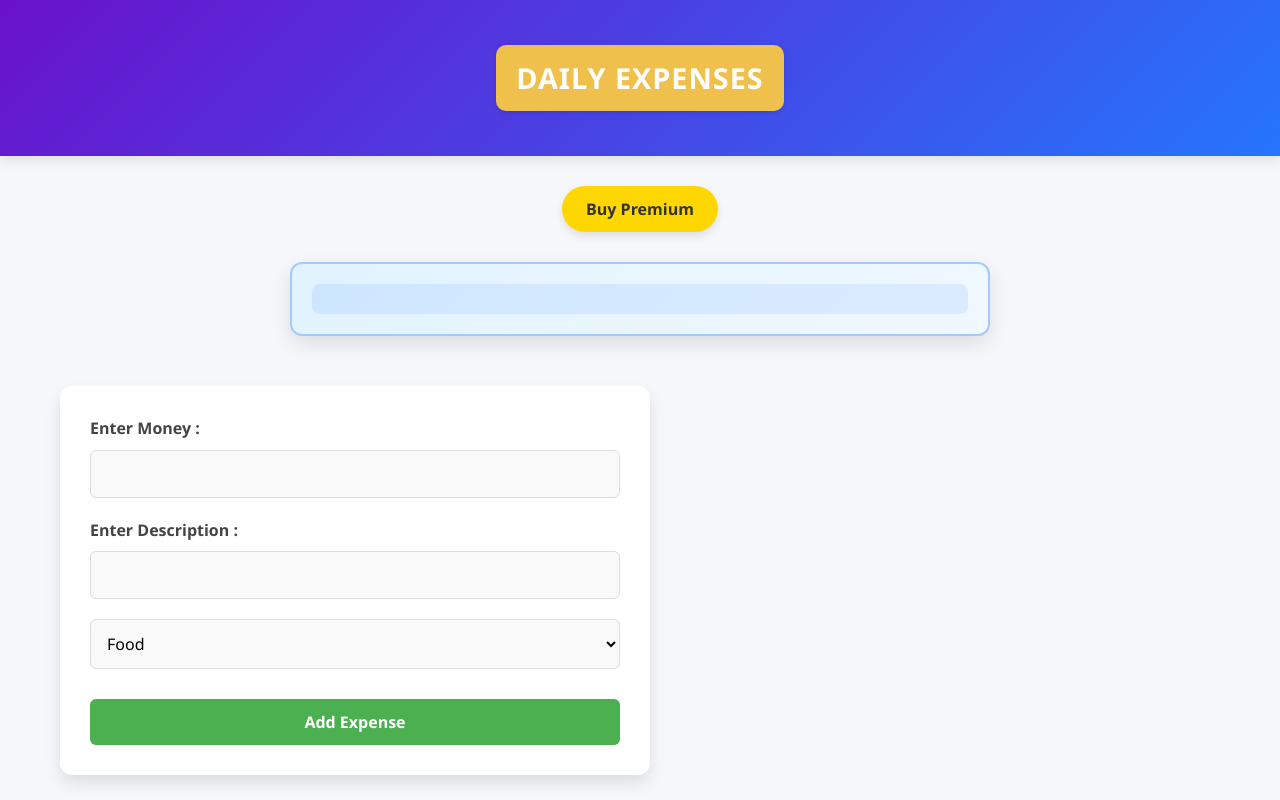
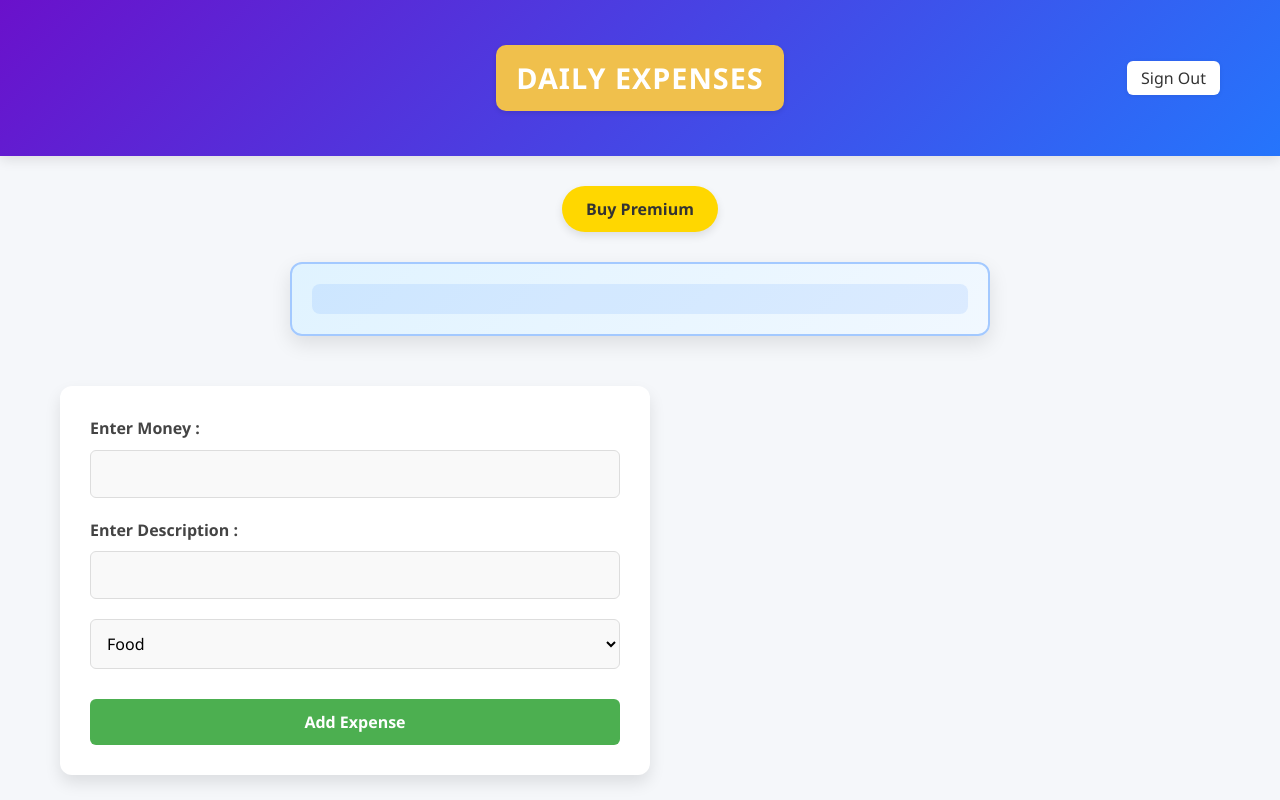
Before and after one commit to pushkarsabe/-Expense-Tracker-MongoDB-Node.js-Project, a website: page FontEnd Files/addExpense.html in a window 1280 px wide. Shown: the top 800 px of the page. Drawn offline with nearby package versions, Linux system fonts and the light colour scheme; no server answers; sample sign-in values are in the browser's storage.

Commit message:
logout button added

```diff
--- a/FontEnd Files/addExpense.html
+++ b/FontEnd Files/addExpense.html
@@ -11,8 +11,15 @@
 
 <body>
     <header>
-        <h2>Daily Expenses</h2>
+        <div class="header-content">
+            <h2>Daily Expenses</h2>
+            <div id="userSignOutDiv">
+                <span id="userName"></span>
+                <button id="signOutBtn" onclick="signOut()">Sign Out</button>
+            </div>
+        </div>
     </header>
+
 
     <button type="button" class="buyPremiumBtn" id="buyPremiumRazor" onclick="">Buy Premium</button>
 
--- a/FontEnd Files/addExpense.js
+++ b/FontEnd Files/addExpense.js
@@ -54,6 +54,19 @@ function parseJWT(token) {
     }).join(''));
 
     return JSON.parse(jsonPayload);
+}
+function signOut() {
+    console.log('inside signOut');
+    let token = localStorage.getItem('token');
+    if (token) {
+        localStorage.removeItem('token');
+        console.log('Token removed from localStorage');
+        displayMessage('Sign Out Successful', 'success');
+    }
+    setTimeout(() => {
+        window.location.href = '/login.html';
+        console.log('Redirecting to login page');
+    }, 1000)
 }
 
 //function to hide the premium button and display the text
@@ -174,7 +187,7 @@ document.addEventListener('DOMContentLoaded', async () => {
         displayMessage('Authentication failed. Please log in again.', 'error');
         setTimeout(() => {
             window.location.href = '/login.html';
-        }, 3000)
+        }, 1)
         return;
     }
 
@@ -225,6 +238,7 @@ document.addEventListener('DOMContentLoaded', async () => {
     //to pagination
     let currentPage = 1;
     let numberOfRows = document.getElementById('numberOfRows');
+    console.log('currentPage = ', currentPage, 'numberOfRows = ', numberOfRows.value);
 
     //if the user does not select the rows the this function will get called
     await fetchExpenseDataPagination(selectedRowOption, currentPage);
@@ -233,7 +247,7 @@ document.addEventListener('DOMContentLoaded', async () => {
     numberOfRows.addEventListener('change', async () => {
         console.log('inside DOMContentLoaded addEventListener change');
         selectedRowOption = numberOfRows.value;
-        console.log('selectedRowOption = ' + selectedRowOption);
+        console.log('selectedRowOption = ', selectedRowOption);
         //every time user choose no of rows the list should be empty then new no of rows should be added
         olExpenses.innerHTML = '';
         //if the user select the rows the this function will get called
@@ -333,6 +347,8 @@ function displayChart(data) {
 //function to get the number of expenses records after user selects number of rows
 async function fetchExpenseDataPagination(selectedRowOption, currentPage) {
     console.log('inside fetchExpenseDataPagination');
+    console.log('selectedRowOption = ', selectedRowOption, 'currentPage = ', currentPage);
+
     const token = localStorage.getItem('token');
     try {
         const response = await axios.get(`http://localhost:3000/expense/get-expense?page=${currentPage}&numberOfRows=${selectedRowOption}`, {
@@ -354,7 +370,7 @@ async function fetchExpenseDataPagination(selectedRowOption, currentPage) {
 
 // Function to handle pagination buttons
 function handleNavigationButtons({ currentPage, hasNextPage, nextPage, hasPreviousPage, previousPage, lastPage }) {
-    console.log('inside andleNavigationButtons');
+    console.log('inside handleNavigationButtons');
     console.log('currentPage = ' + currentPage);
     console.log('hasNextPage = ' + hasNextPage);
     console.log('nextPage = ' + nextPage);
@@ -400,7 +416,7 @@ function handleNavigationButtons({ currentPage, hasNextPage, nextPage, hasPrevio
 //to get the pages and print as pagination
 async function getExpenses(page) {
     console.log('inside getExpenses');
-    console.log('selectedRowOption = ' + selectedRowOption);
+    console.log('selectedRowOption = ', selectedRowOption, 'page = ', page);
     const token = localStorage.getItem('token');
     const response = await axios.get(`http://localhost:3000/expense/get-expense?page=${page}
     &numberOfRows=${selectedRowOption}`, {
@@ -480,14 +496,16 @@ async function submitData(event) {
 
         displayMessage('Expense added successfully!', 'success');
 
-        printAllExpenses(response.data.newExpenseData);
+        // printAllExpenses(response.data.newExpenseData);
+        // console.log('selectedRowOption = ', selectedRowOption, 'currentPage = ', currentPage);
+        // fetchExpenseDataPagination(selectedRowOption, currentPage);
+
 
         // Re-fetch updated data and update the chart
-        const res = await axios.get('http://localhost:3000/expense/getExpense', {
+        const res = await axios.get('http://localhost:3000/expense/get-expense', {
             headers: { "Authorization": token }
         });
         console.log('res:' + res);
-
         displayChart(res.data.expenses);
     }
     catch (error) {
@@ -523,11 +541,11 @@ async function deleteExpense(id) {
             displayMessage('Data deleted successfully', 'success');
 
             // Re-fetch updated data and update the chart
-            const res = await axios.get('http://localhost:3000/expense/getExpense', {
+            const res = await axios.get('http://localhost:3000/expense/get-expense', {
                 headers: { "Authorization": token }
             });
 
-            //to delete data from frotend
+            //to delete data from frontend
             const parentele = document.getElementById(id).parentNode;
             olExpenses.removeChild(parentele);
 
--- a/FontEnd Files/addexpense.css
+++ b/FontEnd Files/addexpense.css
@@ -80,6 +80,15 @@ header {
     margin-bottom: 30px;
 }
 
+.header-content {
+    display: flex;
+    align-items: center;
+    justify-content: center;
+    position: relative;
+    max-width: 1200px;
+    margin: 0 auto;
+}
+
 header h2 {
     font-size: 2.2rem;
     text-transform: uppercase;
@@ -92,6 +101,36 @@ header h2 {
     border-radius: 10px;
     display: inline-block;
     box-shadow: 0 2px 5px rgba(0, 0, 0, 0.1);
+}
+
+/* Sign Out & Profile section */
+#userSignOutDiv {
+    display: flex;
+    align-items: center;
+    position: absolute;
+    right: 20px;
+    top: 50%;
+    transform: translateY(-50%);
+}
+
+
+
+#signOutBtn {
+    background-color: #fff;
+    color: #333;
+    border: none;
+    padding: 6px 14px;
+    border-radius: 6px;
+    margin-left: 8px;
+    cursor: pointer;
+    font-size: 1rem;
+    box-shadow: 0 1px 4px rgba(0, 0, 0, 0.08);
+    transition: background .2s;
+}
+
+#signOutBtn:hover {
+    background-color: #f0c04c;
+    color: #fff;
 }
 
 /* Premium Button */
--- a/routes/forgotpassword.js
+++ b/routes/forgotpassword.js
@@ -4,7 +4,7 @@ const router = express.Router();
 
 const forgotpasswordController = require('../controllers/forgotpassword');
 
-// router.post('/forgotpassword', forgotpasswordController.getUserDeatils);
+router.post('/forgotpassword', forgotpasswordController.getUserDeatils);
 
 router.get('/resetpassword/:id', forgotpasswordController.resetpassword);
 
```
Also changed, not shown: controllers/expense.js (+20 -3 lines).
